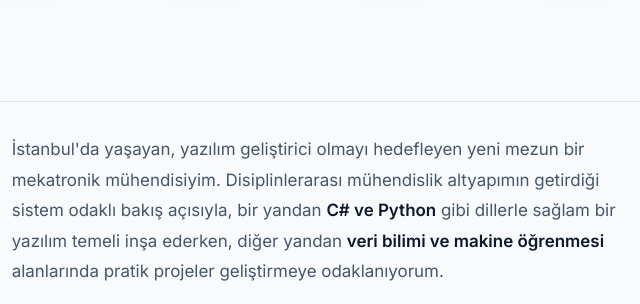
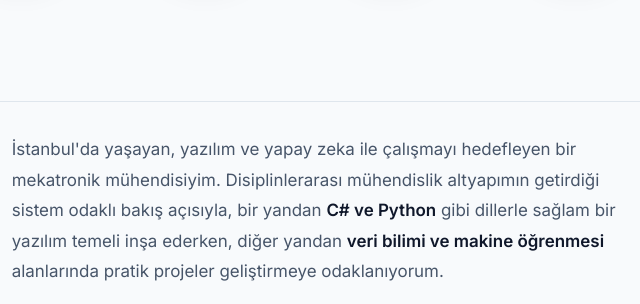
Before and after one commit to BerkeBesli/berkebesli.github.io, a plain HTML site: page index.html in a window 1280 px wide. Shown: the part 845-1149 px from the top of the page, 527-1167 px from the left. Drawn offline with Linux system fonts and the light colour scheme.

Commit message:
Restore index.html with original content

```diff
--- a/index.html
+++ b/index.html
@@ -148,7 +148,7 @@
 
             <div class="about-text-column">
                 <p>
-                    İstanbul'da yaşayan, yazılım geliştirici olmayı hedefleyen yeni mezun bir mekatronik mühendisiyim. Disiplinlerarası mühendislik altyapımın getirdiği sistem odaklı bakış açısıyla, bir yandan <strong>C# ve Python</strong> gibi dillerle sağlam bir yazılım temeli inşa ederken, diğer yandan <strong>veri bilimi ve makine öğrenmesi</strong> alanlarında pratik projeler geliştirmeye odaklanıyorum.
+                    İstanbul'da yaşayan, yazılım ve yapay zeka ile çalışmayı hedefleyen bir mekatronik mühendisiyim. Disiplinlerarası mühendislik altyapımın getirdiği sistem odaklı bakış açısıyla, bir yandan <strong>C# ve Python</strong> gibi dillerle sağlam bir yazılım temeli inşa ederken, diğer yandan <strong>veri bilimi ve makine öğrenmesi</strong> alanlarında pratik projeler geliştirmeye odaklanıyorum.
                 </p>
                 <p>
                     Python ile uçtan uca veri süreçleri tasarlamak, <strong>Scikit-Learn ve XGBoost</strong> gibi kütüphanelerle tahmine dayalı modeller kurmak ve <strong>Generative AI</strong> teknolojilerinde kendimi geliştirmek üzerine büyük bir motivasyonla çalışıyorum.
```
